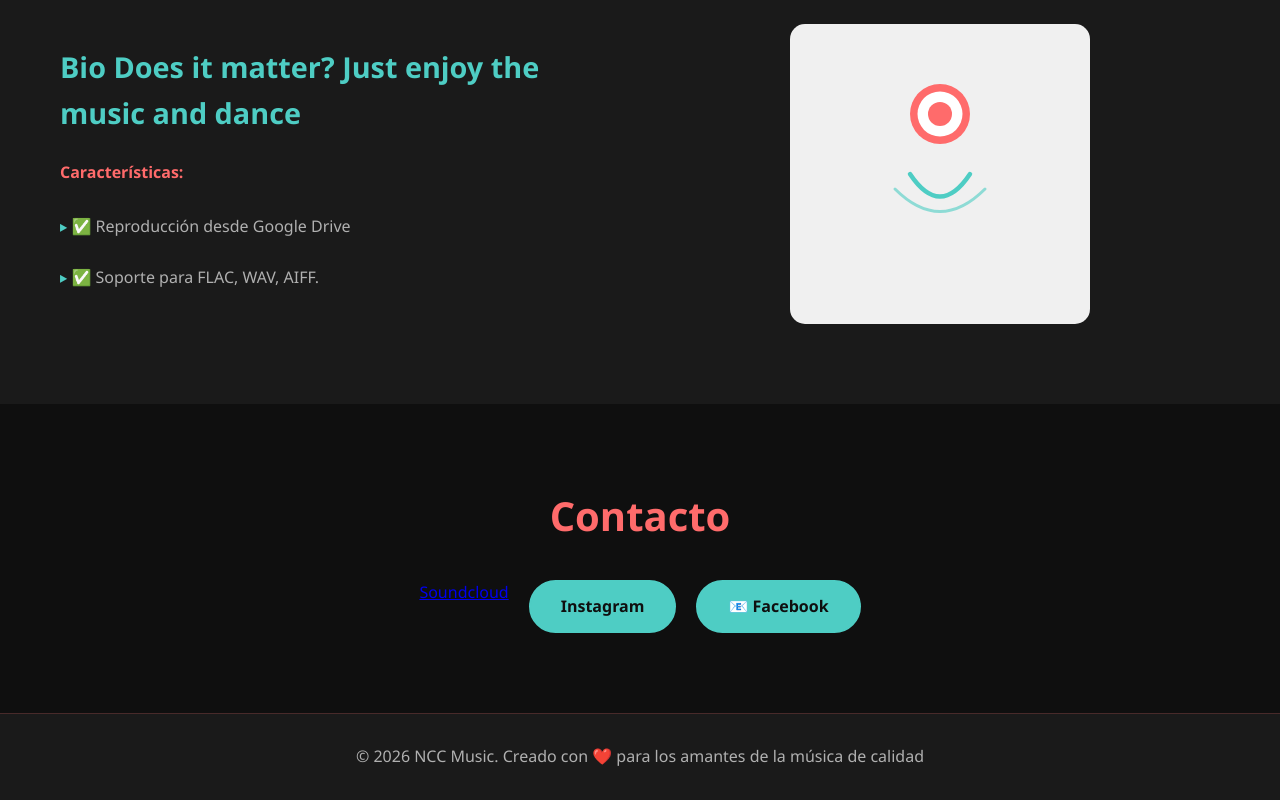
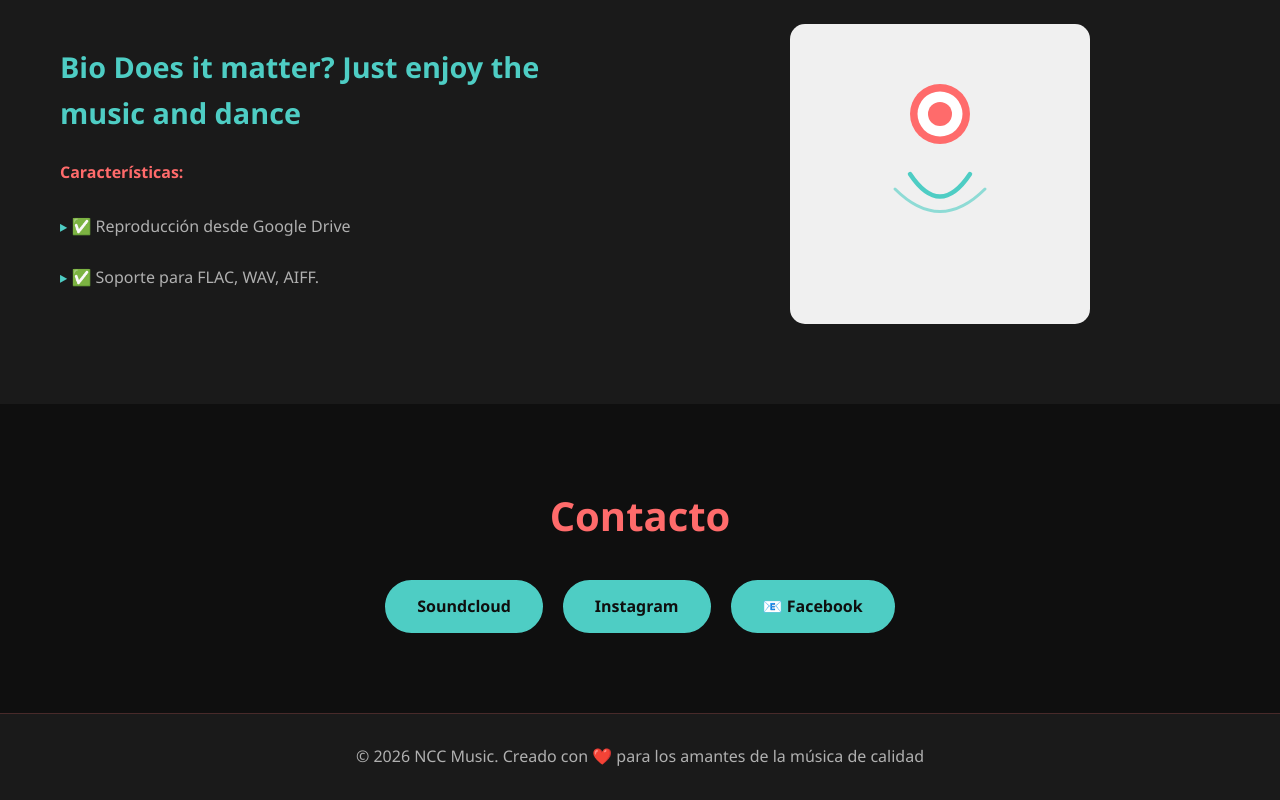
Before and after one commit to ncc-music/ncc-music.github.io, a plain HTML site: page index.html in a window 1280 px wide. Shown: the part 1938-2738 px from the top of the page. Drawn offline with Linux system fonts and the light colour scheme; no server answers.

Commit message:
Update index.html

```diff
--- a/index.html
+++ b/index.html
@@ -135,7 +135,7 @@ Just enjoy the music and dance</h3>                    <h4>Características:</h4
         <div class="container">
             <h2>Contacto</h2>
             <div class="social-links">
-                <a href="https://www.soundcloud.com/nicolascardu class="social-btn" title="Soundcloud">Soundcloud</a>
+                <a href="https://www.soundcloud.com/nicolascardu" class="social-btn" title="Soundcloud">Soundcloud</a>
                 <a href="https://www.instagram.com/ncc87l" class="social-btn" title="Instagram">Instagram</a>
                 <a href="https://www.facebook.com/ncc87l" class="social-btn" title="Facebook">📧 Facebook</a>
             </div>
```
